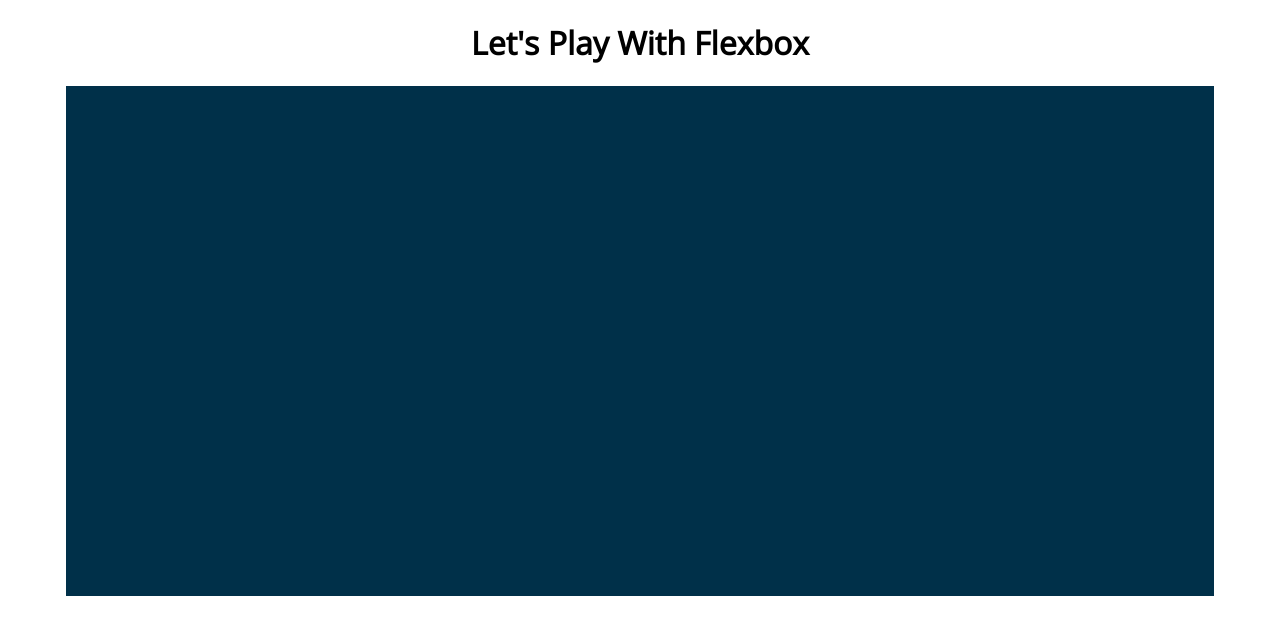
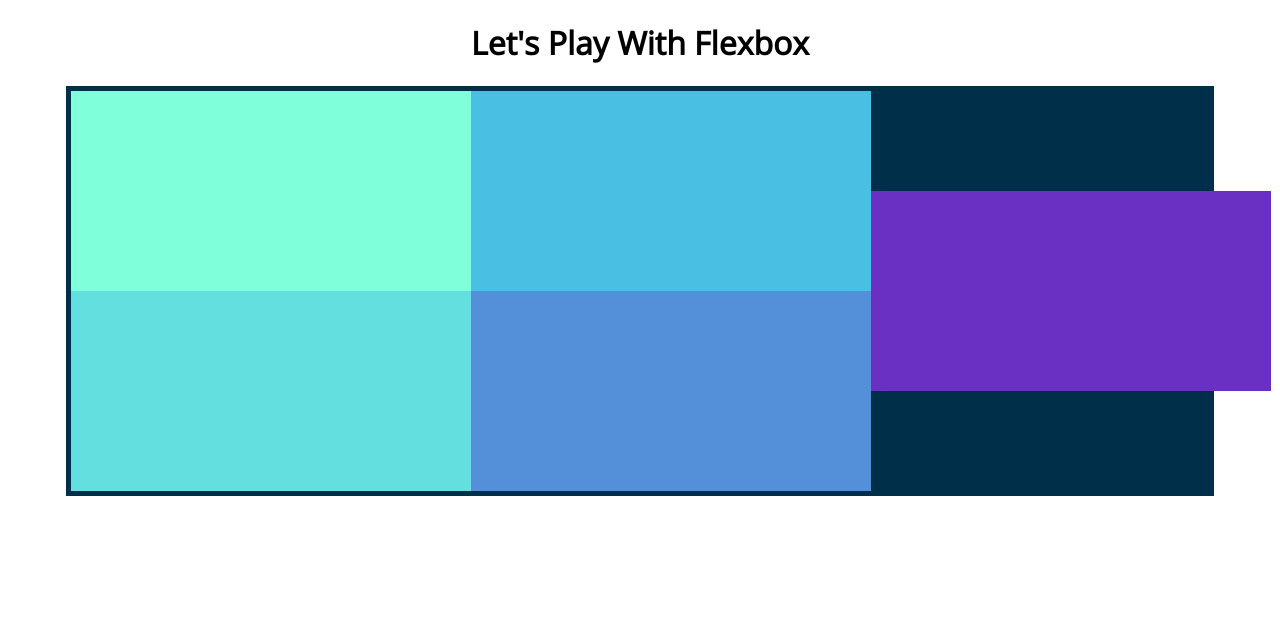
Before and after one commit to Mooose17/HTML-Basics, a PHP site: page / in a window 1280 px wide. Shown: the top 635 px of the page. Run offline with PHP 8.4, Linux system fonts and the light colour scheme.

Commit message:
display:flex, flex-dir, justify-cont., align-itms

```diff
--- a/Bootcamp 2020/CSS/flexbox/app.css
+++ b/Bootcamp 2020/CSS/flexbox/app.css
@@ -7,7 +7,29 @@ h1 {
 #container {
     background-color: #003049;
     width: 90%;
-    height: 500px;
+    height: 400px;
     margin: 0 auto;
     border: 5px solid #003049;
+    display:flex;
+    flex-direction: column;
+    justify-content: center;
+    align-items: flex-end;
+    flex-wrap: wrap;
 }
+#container div{
+    width:400px;
+    height:200px;
+    font-size: xx-large;
+}
+/* div:nth-of-type(3){
+    align-self: center;
+}
+div:nth-of-type(2){
+    align-self: center;
+}
+div:nth-of-type(5){
+    align-self: center;
+} */
+div:nth-of-type(5){
+    align-self: flex-start;
+}
```
